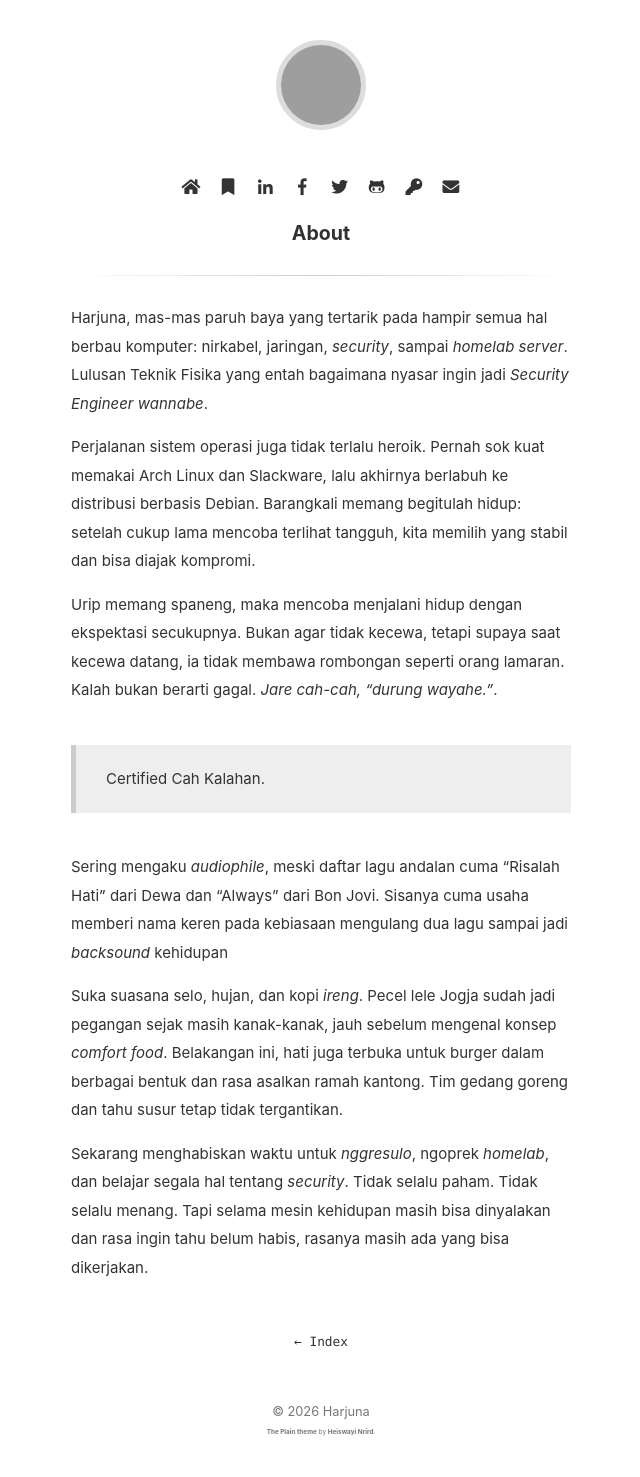
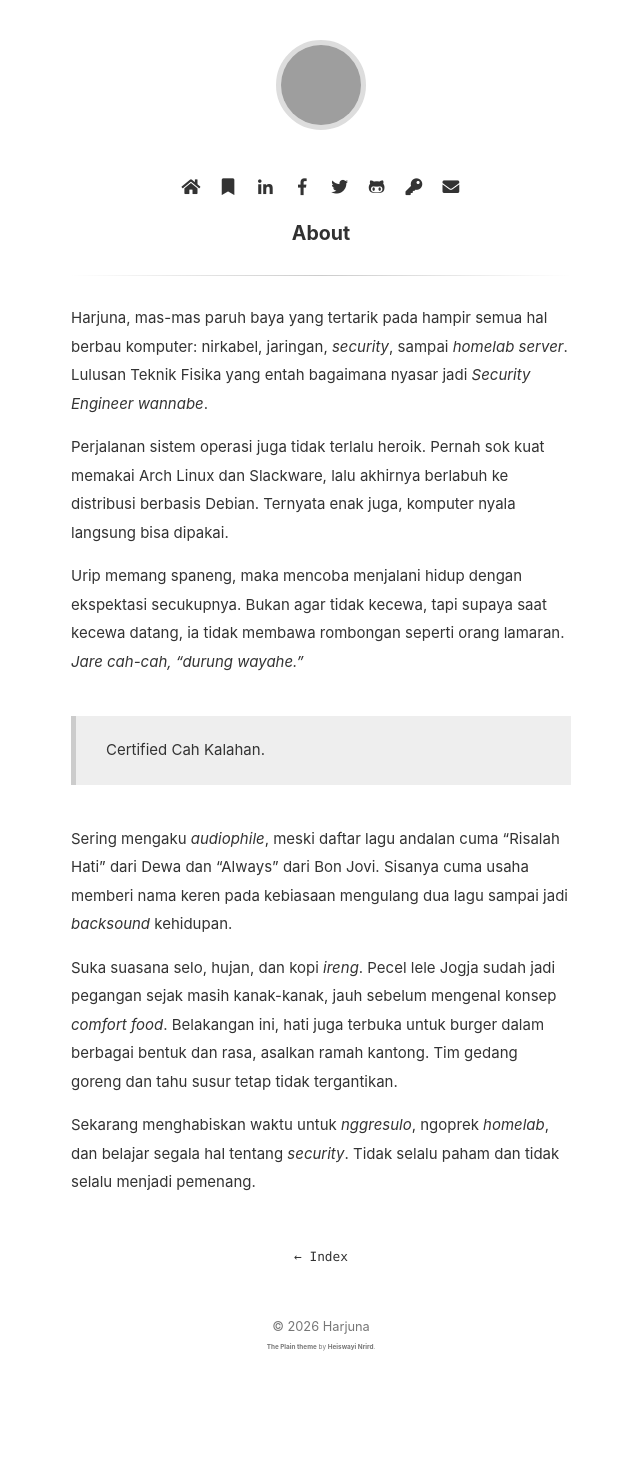
Before and after one commit to harjunacandra/harjuna.github.io, a Jekyll site: the page built from about.md, in a window 1280 px wide. Shown: the whole page, without its empty margins (319-959 px from the left). Built offline with Jekyll 4.4.1, drawn with Linux system fonts in a browser that asks for light colours; after the commit the page ends 1392 px from its top, so only the background shows below that; grey boxes are pictures that could not be loaded.

Commit message:
Refine content in about.md for clarity and grammar
Corrected minor grammatical errors and improved sentence structure for clarity.

```diff
--- a/about.md
+++ b/about.md
@@ -3,16 +3,16 @@ layout: page
 title: About
 ---
 
-Harjuna, mas-mas paruh baya yang tertarik pada hampir semua hal berbau komputer: nirkabel, jaringan, _security_, sampai _homelab server_. Lulusan Teknik Fisika yang entah bagaimana nyasar ingin jadi _Security Engineer wannabe_.
+Harjuna, mas-mas paruh baya yang tertarik pada hampir semua hal berbau komputer: nirkabel, jaringan, _security_, sampai _homelab server_. Lulusan Teknik Fisika yang entah bagaimana nyasar jadi _Security Engineer wannabe_.
 
-Perjalanan sistem operasi juga tidak terlalu heroik. Pernah sok kuat memakai Arch Linux dan Slackware, lalu akhirnya berlabuh ke distribusi berbasis Debian. Barangkali memang begitulah hidup: setelah cukup lama mencoba terlihat tangguh, kita memilih yang stabil dan bisa diajak kompromi.
+Perjalanan sistem operasi juga tidak terlalu heroik. Pernah sok kuat memakai Arch Linux dan Slackware, lalu akhirnya berlabuh ke distribusi berbasis Debian. Ternyata enak juga, komputer nyala langsung bisa dipakai.
 
-Urip memang spaneng, maka mencoba menjalani hidup dengan ekspektasi secukupnya. Bukan agar tidak kecewa, tetapi supaya saat kecewa datang, ia tidak membawa rombongan seperti orang lamaran. Kalah bukan berarti gagal. _Jare cah-cah, "durung wayahe."_.
+Urip memang spaneng, maka mencoba menjalani hidup dengan ekspektasi secukupnya. Bukan agar tidak kecewa, tapi supaya saat kecewa datang, ia tidak membawa rombongan seperti orang lamaran. _Jare cah-cah, "durung wayahe."_
 
 > Certified Cah Kalahan.
 
-Sering mengaku _audiophile_, meski daftar lagu andalan cuma “Risalah Hati” dari Dewa dan “Always” dari Bon Jovi. Sisanya cuma usaha memberi nama keren pada kebiasaan mengulang dua lagu sampai jadi _backsound_ kehidupan
+Sering mengaku _audiophile_, meski daftar lagu andalan cuma “Risalah Hati” dari Dewa dan “Always” dari Bon Jovi. Sisanya cuma usaha memberi nama keren pada kebiasaan mengulang dua lagu sampai jadi _backsound_ kehidupan.
 
-Suka suasana selo, hujan, dan kopi _ireng_. Pecel lele Jogja sudah jadi pegangan sejak masih kanak-kanak, jauh sebelum mengenal konsep _comfort food_. Belakangan ini, hati juga terbuka untuk burger dalam berbagai bentuk dan rasa asalkan ramah kantong. Tim gedang goreng dan tahu susur tetap tidak tergantikan.
+Suka suasana selo, hujan, dan kopi _ireng_. Pecel lele Jogja sudah jadi pegangan sejak masih kanak-kanak, jauh sebelum mengenal konsep _comfort food_. Belakangan ini, hati juga terbuka untuk burger dalam berbagai bentuk dan rasa, asalkan ramah kantong. Tim gedang goreng dan tahu susur tetap tidak tergantikan.
 
-Sekarang menghabiskan waktu untuk _nggresulo_, ngoprek _homelab_, dan belajar segala hal tentang _security_. Tidak selalu paham. Tidak selalu menang. Tapi selama mesin kehidupan masih bisa dinyalakan dan rasa ingin tahu belum habis, rasanya masih ada yang bisa dikerjakan.
+Sekarang menghabiskan waktu untuk _nggresulo_, ngoprek _homelab_, dan belajar segala hal tentang _security_. Tidak selalu paham dan tidak selalu menjadi pemenang.
```
